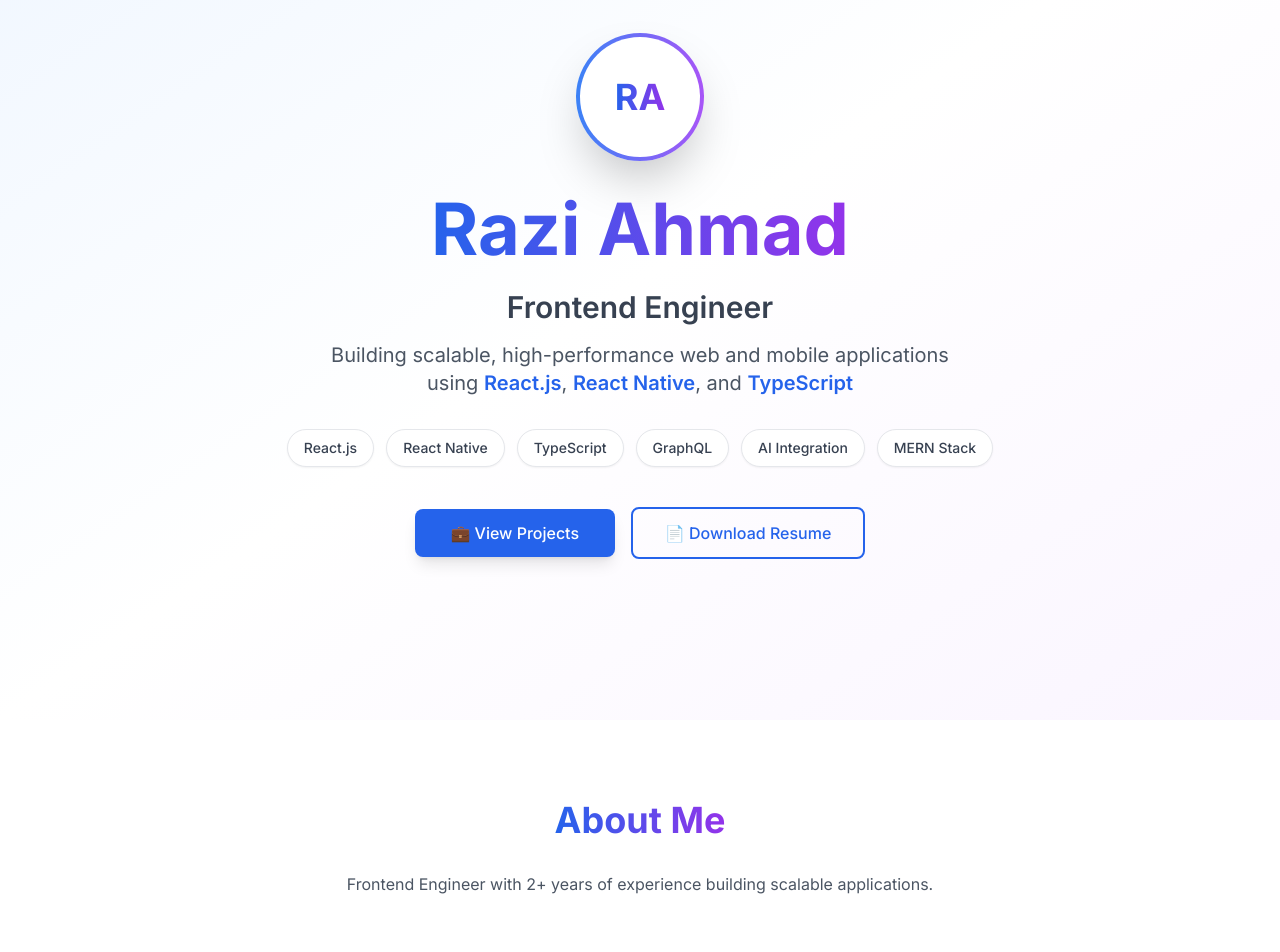
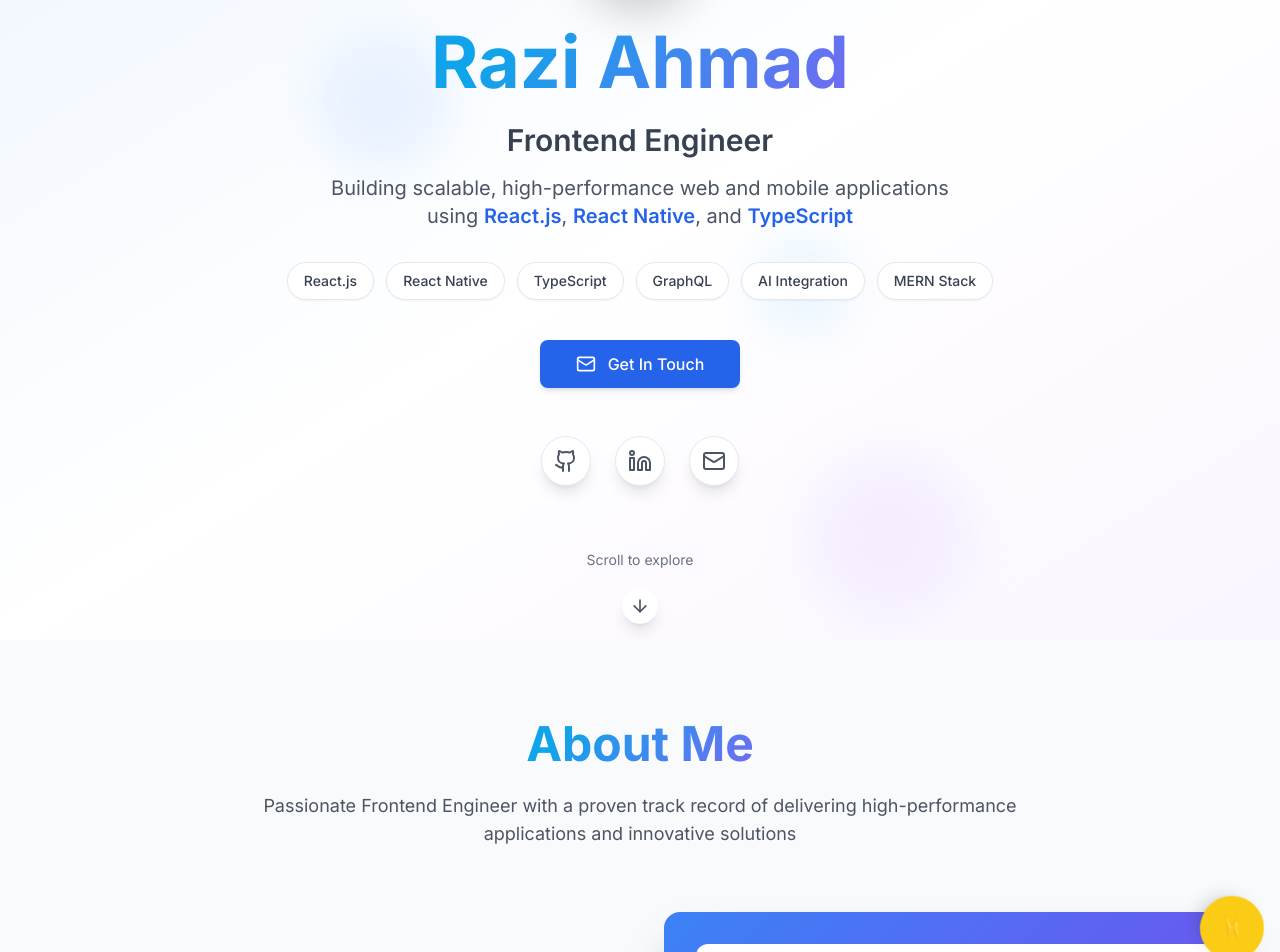
Before and after one commit to raziahmad854/razi-ahmad-portfolio, a Next.js app: page / in a window 1280 px wide. Shown: the part 160-1112 px from the top of the page. Built offline with nearby package versions, Linux system fonts and the light colour scheme.

Commit message:
fixed the right margin issue

```diff
--- a/app/page.tsx
+++ b/app/page.tsx
@@ -1,76 +1,23 @@
+'use client'
+
+import Hero from './components/sections/Hero'
+import About from './components/sections/About'
+import Experience from './components/sections/Experience'
+import Projects from './components/sections/Projects'
+import Skills from './components/sections/Skills'
+import Education from './components/sections/Education'
+import Contact from './components/sections/Contact'
+
 export default function Home() {
   return (
     <div className="min-h-screen">
-      {/* Hero Section - Full Width Background */}
-      <section id="home" className="min-h-screen bg-gradient-to-br from-blue-50 via-white to-purple-50 dark:from-gray-900 dark:via-gray-800 dark:to-purple-900/20">
-        {/* Content Container - Constrained Width */}
-        <div className="container mx-auto px-4 sm:px-6 lg:px-8 pt-20">
-          <div className="min-h-screen flex items-center justify-center">
-            <div className="text-center max-w-4xl mx-auto">
-              {/* Avatar */}
-              <div className="mb-8">
-                <div className="w-32 h-32 mx-auto rounded-full bg-gradient-to-r from-blue-500 to-purple-500 p-1 shadow-2xl">
-                  <div className="w-full h-full rounded-full bg-white dark:bg-gray-900 flex items-center justify-center">
-                    <span className="text-4xl font-bold bg-gradient-to-r from-blue-600 to-purple-600 bg-clip-text text-transparent">RA</span>
-                  </div>
-                </div>
-              </div>
-
-              {/* Name & Title */}
-              <h1 className="text-5xl md:text-7xl font-bold mb-6">
-                <span className="bg-gradient-to-r from-blue-600 to-purple-600 bg-clip-text text-transparent">Razi Ahmad</span>
-              </h1>
-
-              <h2 className="text-2xl md:text-3xl font-semibold text-gray-700 dark:text-gray-300 mb-4">
-                Frontend Engineer
-              </h2>
-
-              <p className="text-lg md:text-xl text-gray-600 dark:text-gray-400 max-w-2xl mx-auto leading-relaxed mb-8">
-                Building scalable, high-performance web and mobile applications using{' '}
-                <span className="font-semibold text-blue-600 dark:text-blue-400">React.js</span>,{' '}
-                <span className="font-semibold text-blue-600 dark:text-blue-400">React Native</span>, and{' '}
-                <span className="font-semibold text-blue-600 dark:text-blue-400">TypeScript</span>
-              </p>
-
-              {/* Tech Stack Tags */}
-              <div className="flex flex-wrap justify-center gap-3 mb-10">
-                {['React.js', 'React Native', 'TypeScript', 'GraphQL', 'AI Integration', 'MERN Stack'].map((tech) => (
-                  <span
-                    key={tech}
-                    className="px-4 py-2 bg-white dark:bg-gray-800 rounded-full border border-gray-200 dark:border-gray-700 text-sm font-medium text-gray-700 dark:text-gray-300 shadow-sm hover:shadow-md transition-shadow"
-                  >
-                    {tech}
-                  </span>
-                ))}
-              </div>
-
-              {/* CTA Buttons */}
-              <div className="flex flex-col sm:flex-row gap-4 justify-center items-center mb-12">
-                <button className="min-w-[200px] px-8 py-3 bg-blue-600 hover:bg-blue-700 text-white rounded-lg font-medium transition-colors shadow-lg hover:shadow-xl">
-                  💼 View Projects
-                </button>
-                <button className="min-w-[200px] px-8 py-3 border-2 border-blue-600 text-blue-600 dark:text-blue-400 dark:border-blue-400 hover:bg-blue-600 hover:text-white dark:hover:bg-blue-600 rounded-lg font-medium transition-colors">
-                  📄 Download Resume
-                </button>
-              </div>
-            </div>
-          </div>
-        </div>
-      </section>
-
-      {/* About Section - Example */}
-      <section id="about" className="py-20 bg-white dark:bg-gray-900">
-        <div className="container mx-auto px-4 sm:px-6 lg:px-8">
-          <h2 className="text-4xl font-bold text-center mb-8">
-            <span className="bg-gradient-to-r from-blue-600 to-purple-600 bg-clip-text text-transparent">About Me</span>
-          </h2>
-          <p className="text-gray-600 dark:text-gray-400 text-center max-w-3xl mx-auto">
-            Frontend Engineer with 2+ years of experience building scalable applications.
-          </p>
-        </div>
-      </section>
-
-      {/* Add more sections as needed */}
+      <Hero />
+      <About />
+      <Experience />
+      <Projects />
+      <Skills />
+      <Education />
+      <Contact />
     </div>
   )
 }
```
